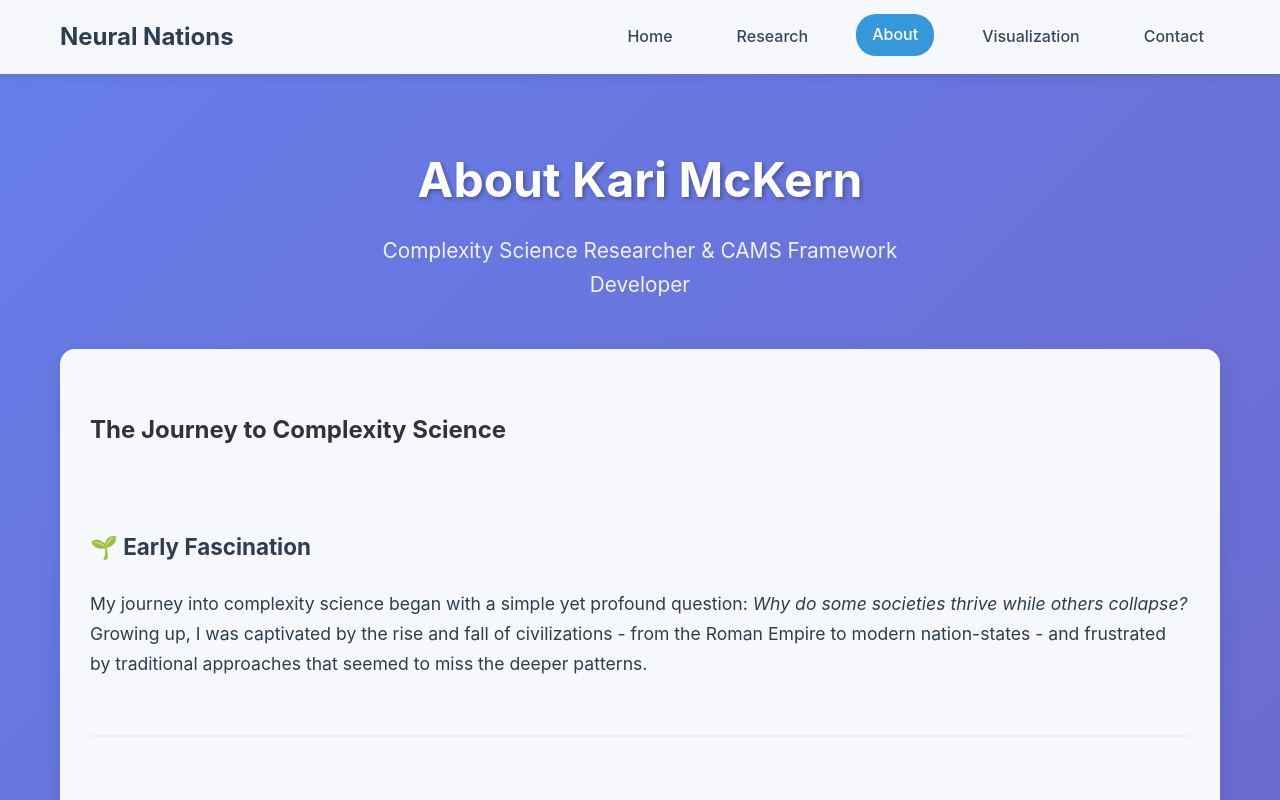
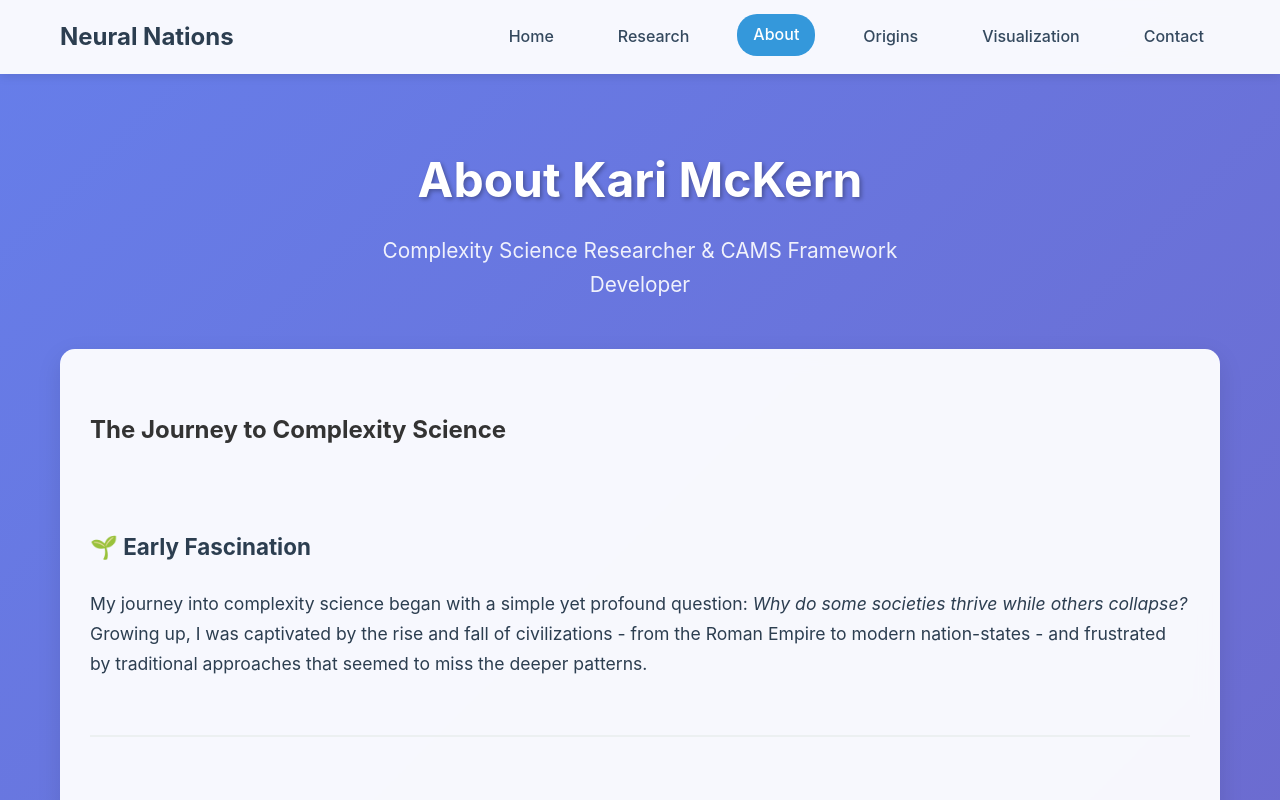
Before and after one commit to KaliBond/neuralnations-site, a website: page about.html in a window 1280 px wide. Shown: the top 800 px of the page. Drawn offline with Linux system fonts and the light colour scheme.

Commit message:
Add Project Origins page and link it from About menu
Adds project-origins.html (Kari McKern, draft dated November 2026) and a
menu link to it on the About page.

Co-Authored-By: Claude Haiku 5.5 <noreply@anthropic.com>
Claude-Session: https://claude.ai/code/session_01BUZuAPL7Q6y2PSCmNXixgT

```diff
--- a/about.html
+++ b/about.html
@@ -14,6 +14,7 @@
                 <a href="/" class="nav-link">Home</a>
                 <a href="research.html" class="nav-link">Research</a>
                 <a href="about.html" class="nav-link active">About</a>
+                <a href="project-origins.html" class="nav-link">Origins</a>
                 <a href="visualization.html" class="nav-link">Visualization</a>
                 <a href="mailto:kari.freyr.4@gmail.com" class="nav-link">Contact</a>
             </div>
```
Also changed, not shown: project-origins.html (added, +1 -0 lines).
